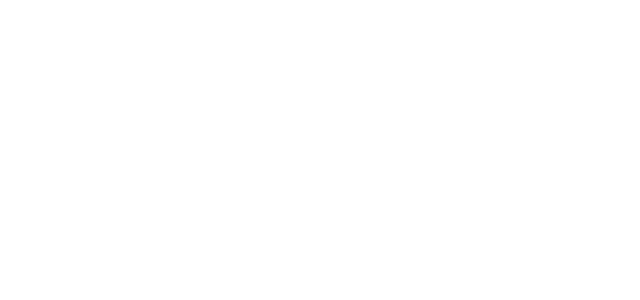
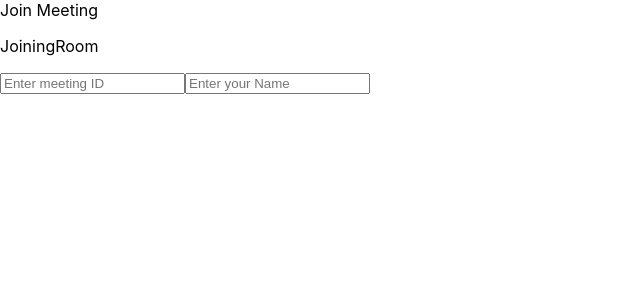
Before and after one commit to jp-knj/video-chat, a React (Create React App) app in the folder client/: page /join-room in a window 1280 px wide. Shown: the top 300 px of the page, without its empty margins (0-640 px from the left). Built offline with nearby package versions, Linux system fonts and the light colour scheme.

Commit message:
:art: State Manegement

```diff
--- a/client/src/App.tsx
+++ b/client/src/App.tsx
@@ -3,17 +3,19 @@
 
 import Login from "./pages/Login";
 import Room from "./pages/Room";
+import JoiningRoom from "./pages/JoiningRoom";
 
 function App() {
   return (
     <div className="App">
       <Router>
         <Switch>
-          <Route path="/join-room"></Route>
+          <Route path="/join-room">
+            <JoiningRoom />
+          </Route>
           <Route path="/room">
             <Room />
           </Route>
-
           <Route path="/">
             <Login />
           </Route>
--- a/client/src/pages/JoiningRoom.tsx
+++ b/client/src/pages/JoiningRoom.tsx
@@ -1,28 +1,29 @@
-import { useEffect, useReducer, useState } from "react";
+import { useEffect, useState, useContext } from "react";
 import { useLocation } from "react-router-dom";
+import { HostContext } from "../contexts/useHost"
 
-type State = {
-  identity: string;
-  isHost: boolean;
-};
+// type State = {
+//   identity: string;
+//   isHost: boolean;
+// };
 
-const initialState: State = {
-  identity: "",
-  isHost: false,
-};
+// const initialState: State = {
+//   identity: "",
+//   isHost: false,
+// };
 
-type Actions = {
-  type: "SET_IS_HOST";
-};
+// type Actions = {
+//   type: "SET_IS_HOST";
+// };
 
-const reducer = (state: State, action: Actions) => {
-  switch (action.type) {
-    case "SET_IS_HOST":
-      return { ...state, isHost: true };
-    default:
-      return state;
-  }
-};
+// const reducer = (state: State, action: Actions) => {
+//   switch (action.type) {
+//     case "SET_IS_HOST":
+//       return { ...state, isHost: true };
+//     default:
+//       return state;
+//   }
+// };
 
 interface Props {
   value: string;
@@ -38,9 +39,10 @@
 
 const JoiningRoom = () => {
   const search = useLocation().search;
-  const [state, dispatch] = useReducer(reducer, initialState);
-  const [roomState, setRoomState] = useState({ roomId: "" });
-  const titleText = state.isHost ? "Host Meeting" : "Join Meeting";
+  const { isHost, dispatch } = useContext(HostContext);
+  // const [state, dispatch] = useReducer(reducer, initialState);
+  const [roomState, setRoomState] = useState({ roomId: "", nameValue: "" });
+  const titleText = isHost ? "Host Meeting" : "Join Meeting";
 
   const handleRoomIdValueChange = (e: React.ChangeEvent<HTMLInputElement>) => {
     const roomId = String(e.target.value);
@@ -50,19 +52,38 @@
     });
   };
 
+  const handleNameValueChange = (e: React.ChangeEvent<HTMLInputElement>) => {
+    const nameValue = String(e.target.value);
+    setRoomState({
+      ...roomState,
+      nameValue: nameValue,
+    });
+  };
+
   useEffect(() => {
-    const isHost = new URLSearchParams(search).get("host");
-    if (isHost) dispatch({ type: "SET_IS_HOST" });
+    const isRoomHost = new URLSearchParams(search).get("host");
+    if (isRoomHost) {
+      if (dispatch) {
+        dispatch({ type: "SET_IS_HOST" })
+      }
+    }
   }, []);
   return (
     <>
       <div>{titleText}</div>
       <p>JoiningRoom</p>
       <div>
+        {!isHost && (
+          <Input
+            value={roomState.roomId}
+            handleChange={handleRoomIdValueChange}
+            placeholder="Enter meeting ID"
+          />
+        )}
         <Input
-          value={roomState.roomId}
-          handleChange={handleRoomIdValueChange}
-          placeholder="Enter meeting ID"
+          value={roomState.nameValue}
+          handleChange={handleNameValueChange}
+          placeholder="Enter your Name"
         />
       </div>
     </>
--- a/client/src/pages/Login.tsx
+++ b/client/src/pages/Login.tsx
@@ -1,7 +1,10 @@
+import { useContext, useEffect } from "react";
+import { HostContext } from "../contexts/useHost"
 import Button from "../components/Button";
-import { useHistory } from "react-router-dom";
+import { useHistory } from "react-router-dom";;
 
 const Login = () => {
+  const { dispatch } = useContext(HostContext);
   const history = useHistory();
   const clickedToJoinRoom = () => {
     history.push("/join-room");
@@ -9,6 +12,13 @@
   const clickedToJoinRoomAsHost = () => {
     history.push("/join-room?host=true");
   };
+
+  useEffect(() => {
+      if (dispatch) {
+        dispatch({ type: "RESET_IS_HOST" })
+      }
+  }, []);
+
   return (
     <div>
       <div>
```
